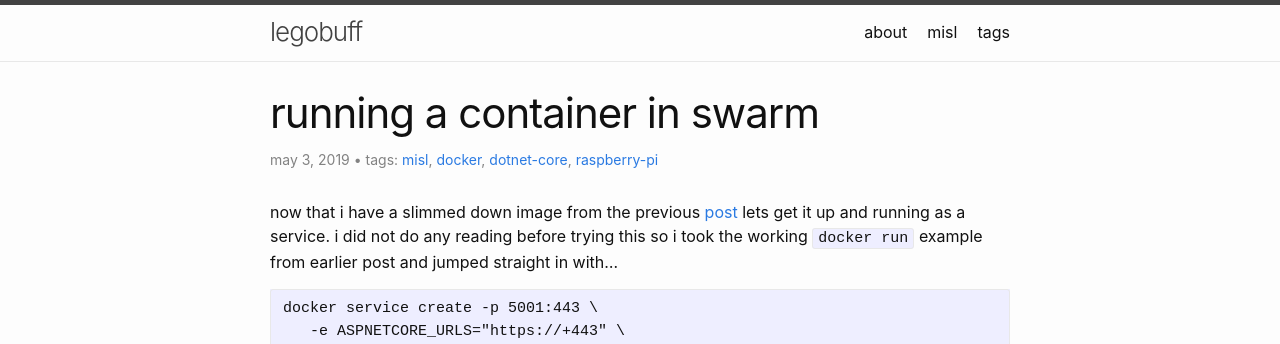
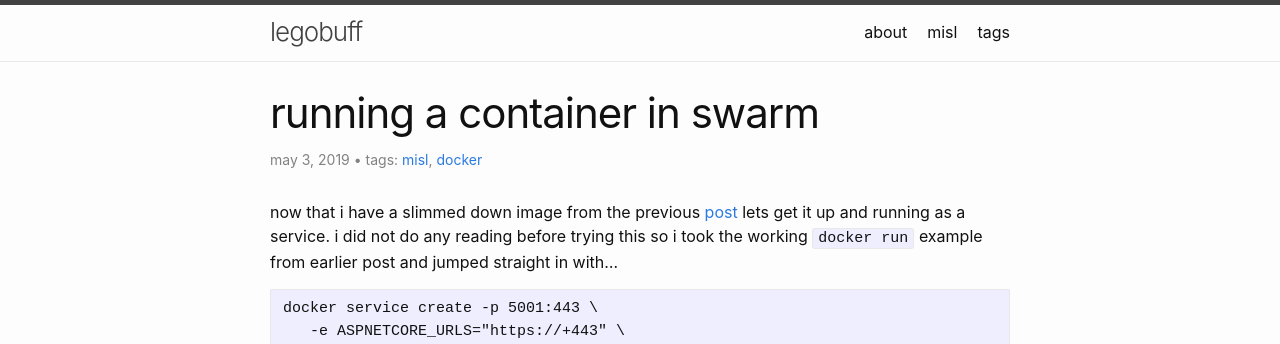
Before and after one commit to legobuff/legobuff.github.io, a Jekyll site: the page built from _posts/2019-05-03-running-container-in-swarm.md, in a window 1280 px wide. Shown: the top 344 px of the page. Built offline with Jekyll 4.4.1, drawn with Linux system fonts in a browser that asks for light colours; comment, search, counter and statistics services are not loaded.

Commit message:
tag cleanup

```diff
--- a/_posts/2019-05-03-running-container-in-swarm.md
+++ b/_posts/2019-05-03-running-container-in-swarm.md
@@ -1,7 +1,7 @@
 ---
 layout: post
 title: running a container in swarm
-tags: misl docker dotnet-core raspberry-pi
+tags: misl docker
 ---
 
 now that i have a slimmed down image from the previous [post]({% post_url 2019-04-30-exec-format-error %}) lets get it up and running as a service. i did not do any reading before trying this so i took the working `docker run` example from earlier post and jumped straight in with...
```
